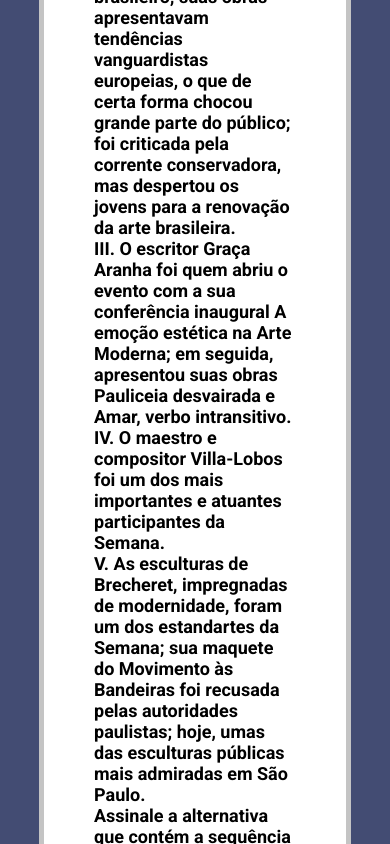
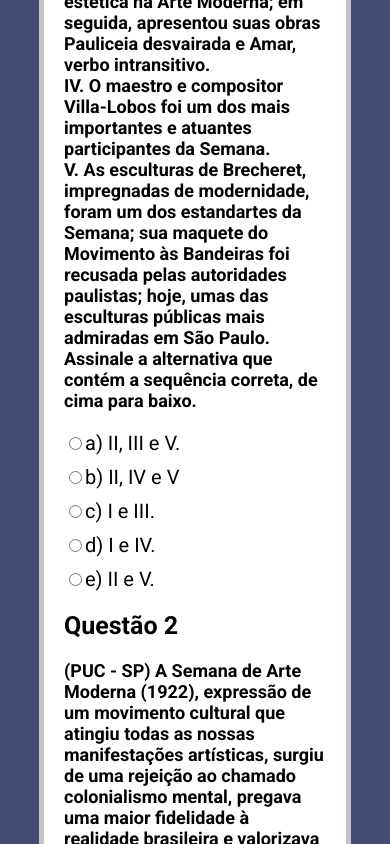
Before and after one commit to CauaRojas/SemanaArteModerna, a React (Vite) app: page /quiz in a window 390 px wide. Shown: the part 1156-2000 px from the top of the page. Built offline with nearby package versions, Linux system fonts and the light colour scheme.

Commit message:
finalizei o design mobile do quiz

```diff
--- a/src/Answer.tsx
+++ b/src/Answer.tsx
@@ -1,16 +1,18 @@
 import parse from 'html-react-parser';
-interface answer{
+interface answer {
 	question: string;
 	isRight: boolean;
 	questionCount: number;
 }
 
 export default function Answer(props: answer) {
-    return(
+	return (
 		<>
-            <h3>Questão {props.questionCount}</h3>
-            <strong>{parse(props.question)}</strong>
-            <p>{props.isRight ? "Resposta correta" : "Resposta incorreta"}</p>
+			<h2 className='question-header'>Questão {props.questionCount}</h2>
+			<h3 className='question'>{parse(props.question)}</h3>
+			<p className='alternatives'>
+				{props.isRight ? 'Resposta correta' : 'Resposta incorreta'}
+			</p>
 		</>
 	);
 }
--- a/src/App.css
+++ b/src/App.css
@@ -6,13 +6,11 @@
 		rgba(12, 22, 60, 1) 100%
 	);
 	padding: 2rem;
-	height: 6rem;
+	height: 10rem;
+	display: flex;
 }
 header > img {
 	height: 100%;
-	/* height: 100%; */
-	margin-top: -2em;
-	margin-right: 2rem;
 }
 nav {
 	display: flex;
@@ -39,24 +37,40 @@
 	padding: 5rem;
 	border-radius: 1%;
 	border: 5px solid #c4c4c4;
-
 	background-color: #fff;
 }
-.question ul {
+
+.question-header {
+	font-size: 2.5rem;
+	font-weight: 700;
+	margin-bottom: 2rem;
+}
+.question {
+	font-size: 1.8rem;
+	font-weight: 700;
+	margin-bottom: 2rem;
+}
+.alternatives {
+	display: flex;
+	justify-content: space-between;
+	padding: 0;
+	gap: 1rem;
+	flex-direction: column;
+	margin-bottom: 2rem;
 	list-style-type: none;
 }
-label{
-	font-size: 1em;
+.alternatives label {
+	font-weight: 400;
+	font-size: 2rem;
 	color: #000;
 }
 @media (max-width: 768px) {
 	header {
-		height: 10rem;
-		display: flex;
 		justify-content: center;
 	}
 	header > img {
 		width: 50%;
+		margin-right: 0;
 	}
 	nav {
 		padding-left: 10%;
@@ -70,6 +84,7 @@
 	main {
 		margin-right: 10%;
 		margin-left: 10%;
+		padding: 2rem;
 	}
 	section > ul {
 		padding: 0;
--- a/src/Outcome.tsx
+++ b/src/Outcome.tsx
@@ -1,11 +1,11 @@
 import { useState } from 'react';
+import { Link } from 'react-router-dom';
 import Answer from './Answer';
 interface props {
 	answers: boolean[];
 }
 const questions = (await import('./questions.json')).default.perguntas;
 export default function Outcome(props: props) {
-
 	return (
 		<>
 			<h1>resultados</h1>
@@ -17,6 +17,7 @@
 					questionCount={index + 1}
 				/>
 			))}
+			<Link to={'../'}>Tentar novamente</Link>
 		</>
 	);
 }
--- a/src/Quiz.tsx
+++ b/src/Quiz.tsx
@@ -1,7 +1,7 @@
 import { Link, Routes, Route } from 'react-router-dom';
-import { useState } from 'react';
+import { useEffect, useState } from 'react';
 import Outcome from './Outcome';
-import parse, { Element } from "html-react-parser";
+import parse, { Element } from 'html-react-parser';
 
 const questions = (await import('./questions.json')).default.perguntas;
 interface question {
@@ -27,6 +27,12 @@
 	);
 }
 function Questions() {
+	useEffect(() => {
+		window.scrollTo({
+			top: 0,
+			behavior: 'smooth',
+		});
+	}, []);
 	return (
 		<>
 			{questions.map((question, index) => (
@@ -61,9 +67,11 @@
 
 	return (
 		<div className='question'>
-			<h2>Questão {props.questionNumber + 1}</h2>
-			<strong>{parse(props.question)}</strong>
-			<ul>
+			<h2 className='question-header'>
+				Questão {props.questionNumber + 1}
+			</h2>
+			<h3 className='question'>{parse(props.question)}</h3>
+			<ul className='alternatives'>
 				{props.options.map((option, index) => (
 					<li key={index}>
 						<input
@@ -75,7 +83,6 @@
 						/>
 						<label htmlFor={props.question + index}>{option}</label>
 					</li>
-
 				))}
 			</ul>
 		</div>
```
Lines whose indentation alone changed are shown as unchanged.
